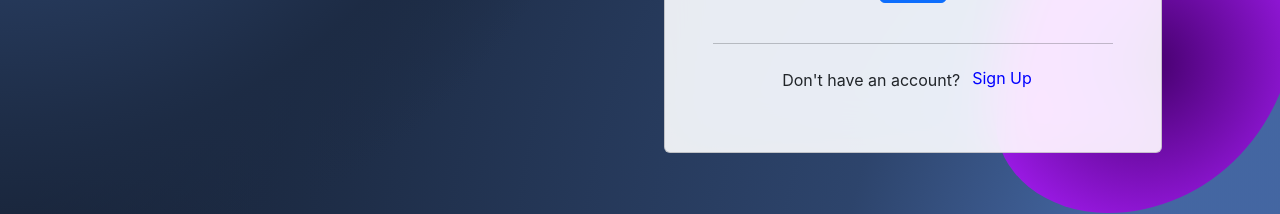
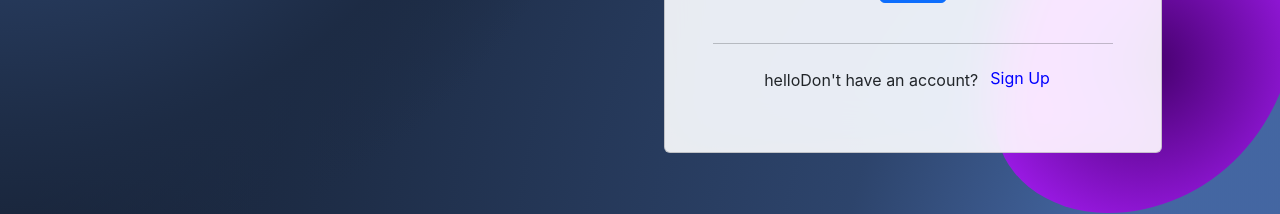
Before and after one commit to miteshp2110/SDP-1, a React (Create React App) app in the folder client/: page /Login in a window 1280 px wide. Shown: the part 439-653 px from the top of the page. Built offline with nearby package versions, Linux system fonts and the light colour scheme.

Commit message:
Testing for modifications

```diff
--- a/client/src/Components/Login/Login.jsx
+++ b/client/src/Components/Login/Login.jsx
@@ -36,6 +36,7 @@ const Login=()=>{
 
               <div className="text-center">
                 <hr/>
+                <a type="button ">hello</a>
                 <span className="mb-2">
                   Don't have an account?
                 </span>
```
Also changed, not shown: client/src/App.js (line endings or trailing spaces).
